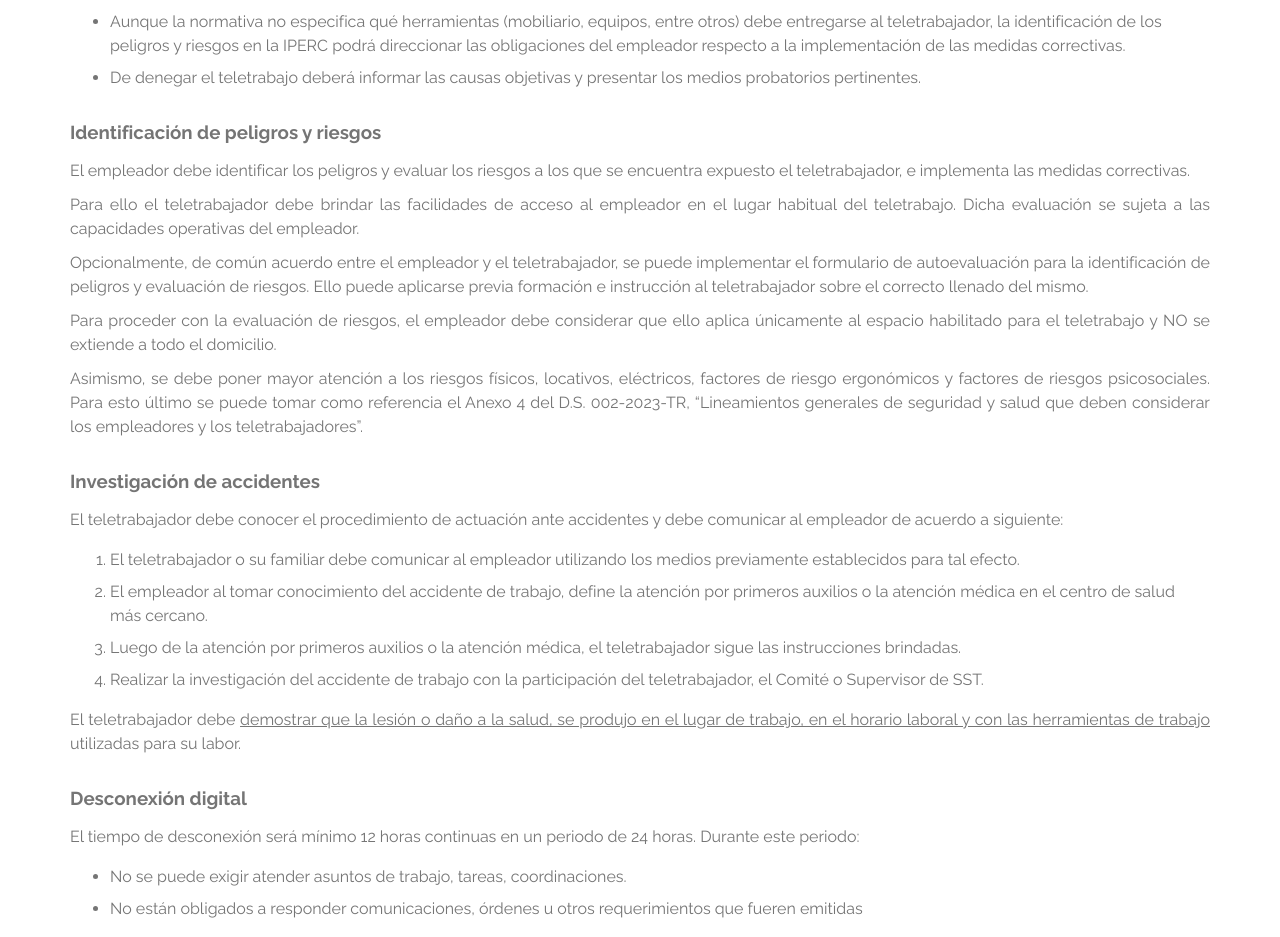
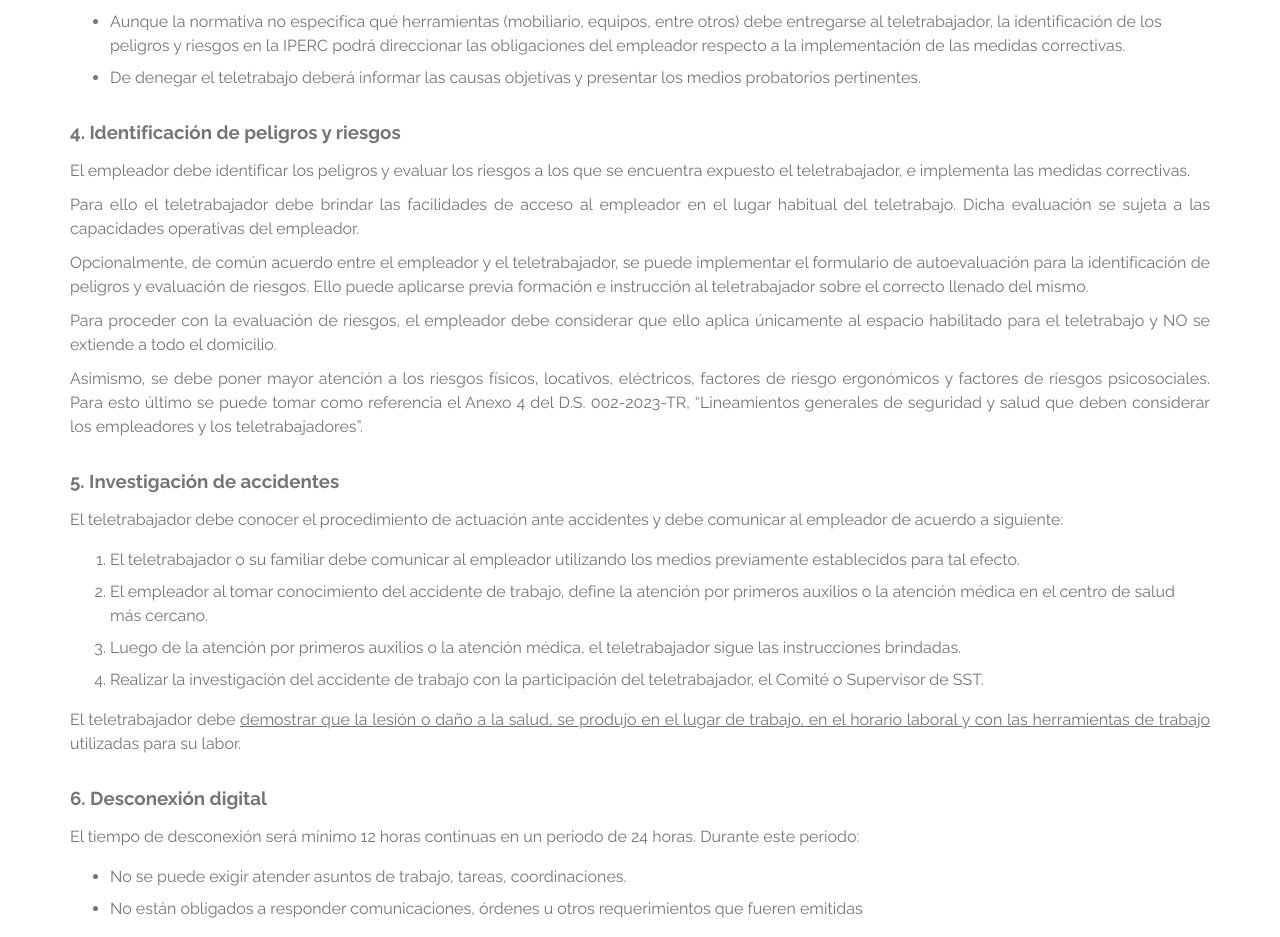
Before and after one commit to JesusBarboza1994/optima-landing, a React (Create React App) app: page /seguridad-y-salud-en-el-teletrabajo in a window 1280 px wide. Shown: the part 923-1860 px from the top of the page. Built offline with nearby package versions, Linux system fonts and the light colour scheme.

Commit message:
CHORE: enumerate teletrabajo article

```diff
--- a/src/components/articles/main/main-articulo9.js
+++ b/src/components/articles/main/main-articulo9.js
@@ -42,7 +42,7 @@ export default function MainArticulo9(){
         <li>De denegar el teletrabajo deberá informar las causas objetivas y presentar los medios
             probatorios pertinentes.</li>
       </ul>
-      <h3>Identificación de peligros y riesgos</h3>
+      <h3>4. Identificación de peligros y riesgos</h3>
       <p>El empleador debe identificar los peligros y evaluar los riesgos a los que se encuentra expuesto el
         teletrabajador, e implementa las medidas correctivas.</p>
       <p>Para ello el teletrabajador debe brindar las facilidades de acceso al empleador en el lugar habitual
@@ -56,7 +56,7 @@ export default function MainArticulo9(){
         ergonómicos y factores de riesgos psicosociales. Para esto último se puede tomar como referencia el
         Anexo 4 del D.S. 002-2023-TR, “Lineamientos generales de seguridad y salud que deben considerar
         los empleadores y los teletrabajadores”.</p>
-      <h3>Investigación de accidentes</h3>
+      <h3>5. Investigación de accidentes</h3>
       <p>El teletrabajador debe conocer el procedimiento de actuación ante accidentes y debe comunicar al
         empleador de acuerdo a siguiente:</p>
       <ul style={{listStyleType:"decimal"}}>
@@ -71,7 +71,7 @@ export default function MainArticulo9(){
       </ul>
       <p>El teletrabajador debe <u>demostrar que la lesión o daño a la salud, se produjo en el lugar de trabajo,
          en el horario laboral y con las herramientas de trabajo</u> utilizadas para su labor.</p>
-      <h3>Desconexión digital</h3>
+      <h3>6. Desconexión digital</h3>
       <p>El tiempo de desconexión será mínimo 12 horas continuas en un periodo de 24 horas. Durante este
          periodo:</p>
       <ul>
```
